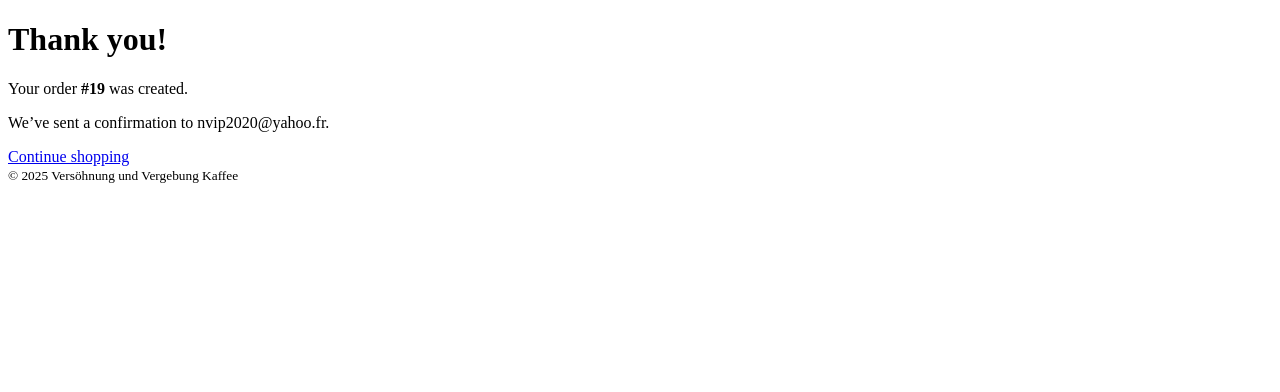
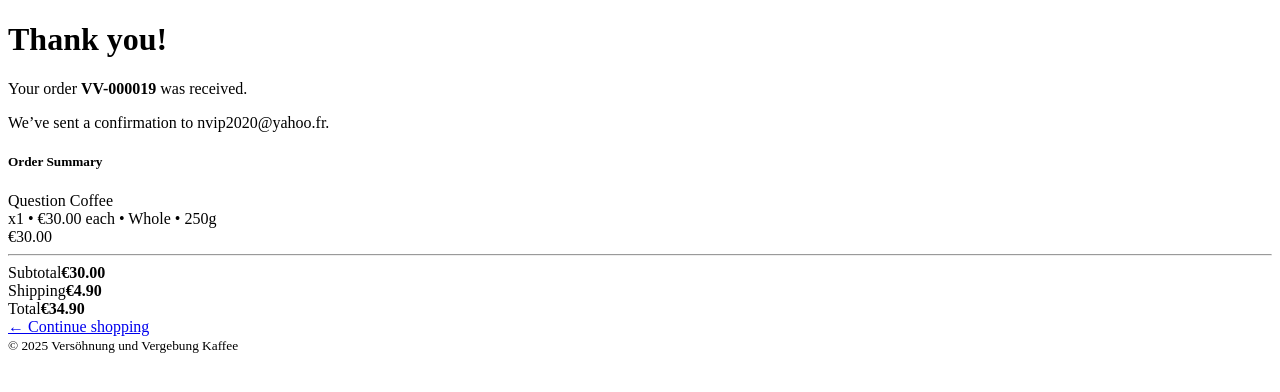
Before and after one commit to Vinsengi/VV-Kaffee, a Django app: page /thank-you/19/ in a window 1280 px wide. Shown: the part 44-436 px from the top of the page. Run offline with Django 5.2, Linux system fonts and the light colour scheme; data comes from the database, SQL or seed files in the repository; both versions use the stored data as it was after the commit.

Commit message:
Add Picklist for orders to be shipped

```diff
--- a/orders/models.py
+++ b/orders/models.py
@@ -51,6 +51,11 @@
         self.total = (self.subtotal + self.shipping).quantize(Decimal("0.01"))
         self.save(update_fields=["subtotal", "shipping", "total"])
 
+    @property
+    def reference(self) -> str:
+        # e.g. “VV-000123”
+        return f"VV-{self.id:06d}"
+
 
 class OrderItem(models.Model):
     order = models.ForeignKey(Order, on_delete=models.CASCADE, related_name="items")
--- a/orders/templates/orders/thank_you.html
+++ b/orders/templates/orders/thank_you.html
@@ -1,9 +1,53 @@
 {% extends "base.html" %}
 {% block content %}
-  <div class="text-center py-5">
-    <h1>Thank you!</h1>
-    <p>Your order <strong>#{{ order.id }}</strong> was created.</p>
-    <p>We’ve sent a confirmation to {{ order.email }}.</p>
-    <a href="/shop/" class="btn btn-primary mt-3">Continue shopping</a>
+<div class="text-center py-4">
+  <h1>Thank you!</h1>
+  <p class="lead mb-1">Your order <strong>{{ order.reference }}</strong> was received.</p>
+  <p class="text-secondary">We’ve sent a confirmation to {{ order.email }}.</p>
+</div>
+
+<div class="row g-4">
+  <!-- Order summary -->
+  <div class="col-lg-8 mx-auto">
+    <div class="card">
+      <div class="card-body">
+        <h5 class="mb-3">Order Summary</h5>
+
+        {% for oi in order.items.all %}
+          <div class="d-flex justify-content-between align-items-start mb-2">
+            <div>
+              <div class="fw-semibold">{{ oi.product_name_snapshot }}</div>
+              <div class="text-secondary small">
+                x{{ oi.quantity }} • €{{ oi.unit_price }} each
+                {% if oi.grind %} • {{ oi.grind|title|cut:"_" }}{% endif %}
+                {% if oi.weight_grams %} • {{ oi.weight_grams }}g{% endif %}
+              </div>
+            </div>
+            <div>€{{ oi.line_total }}</div>
+          </div>
+        {% empty %}
+          <p>No items found for this order.</p>
+        {% endfor %}
+
+        <hr>
+        <div class="d-flex justify-content-between">
+          <span>Subtotal</span><strong>€{{ order.subtotal }}</strong>
+        </div>
+        <div class="d-flex justify-content-between">
+          <span>Shipping</span><strong>€{{ order.shipping }}</strong>
+        </div>
+        <div class="d-flex justify-content-between fs-5 mt-2">
+          <span>Total</span><strong>€{{ order.total }}</strong>
+        </div>
+      </div>
+    </div>
+
+    <div class="d-flex justify-content-between mt-3">
+      <a href="/shop/" class="btn btn-outline-secondary">&larr; Continue shopping</a>
+      {% if request.user.is_authenticated %}
+        <a href="{% url 'orders:thank_you' order.id %}" class="btn btn-outline-secondary d-none">View order</a>
+      {% endif %}
+    </div>
   </div>
+</div>
 {% endblock %}
--- a/orders/urls.py
+++ b/orders/urls.py
@@ -5,7 +5,9 @@
 
 urlpatterns = [
     path("checkout/", views.checkout, name="checkout"),
-    path("pay/<int:order_id>/", views.pay, name="pay"),                # NEW
+    path("pay/<int:order_id>/", views.pay, name="pay"),
     path("thank-you/<int:order_id>/", views.thank_you, name="thank_you"),
-    path("stripe/webhook/", views.stripe_webhook, name="stripe_webhook"),  # NEW
+    path("stripe/webhook/", views.stripe_webhook, name="stripe_webhook"),
+    path("staff/orders/<int:order_id>/picklist/", views.order_picklist, name="order_picklist"),
+
 ]
--- a/orders/views.py
+++ b/orders/views.py
@@ -15,6 +15,7 @@
 from cart.utils import cart_from_session, compute_summary
 from .forms import CheckoutForm
 from .models import Order, OrderItem
+from django.contrib.admin.views.decorators import staff_member_required
 
 stripe.api_key = settings.STRIPE_SECRET_KEY
 
@@ -44,7 +45,7 @@
                 city=form.cleaned_data["city"],
                 postal_code=form.cleaned_data["postal_code"],
                 country=form.cleaned_data.get("country", "Germany"),
-                status="pending",
+                status="new",
             )
 
             # 2) Copy items from session cart into OrderItems + compute totals
@@ -72,6 +73,11 @@
             order.save(update_fields=["subtotal", "shipping", "total"])
 
             # 3) Create PaymentIntent
+
+            first_name = items[0]["name"] if items else "order"
+            extra = f" +{len(items) - 1} more" if len(items) > 1 else ""
+            pi_description = f"VV Kaffee -  {first_name}{extra}"
+
             intent = stripe.PaymentIntent.create(
                 amount=_to_cents(order.total),
                 currency="eur",
@@ -80,6 +86,7 @@
                     "email": order.email,
                 },
                 receipt_email=order.email,
+                description=pi_description,
                 # automatic_payment_methods is easiest for test
                 automatic_payment_methods={"enabled": True},
             )
@@ -107,18 +114,41 @@
         messages.error(request, "Payment not initialized for this order.")
         return redirect("orders:checkout")
 
+    # Build a clean list of items for display
+    order_items = []
+    subtotal = Decimal("0.00")
+    for oi in order.items.select_related("product").all():  # uses related_name="items"
+        line_total = (oi.unit_price * oi.quantity).quantize(Decimal("0.01"))
+        subtotal += line_total
+        order_items.append({
+            "name": oi.product_name_snapshot,
+            "quantity": oi.quantity,
+            "unit_price": oi.unit_price,
+            "grind": oi.grind,
+            "weight_grams": oi.weight_grams,
+            "line_total": line_total,
+        })
+
+    # fetch PI client secret
     intent = stripe.PaymentIntent.retrieve(order.payment_intent_id)
     client_secret = intent.client_secret
 
     return render(request, "orders/pay.html", {
         "order": order,
+        "order_items": order_items,
+        "subtotal": order.subtotal,   # already stored on order
+        "shipping": order.shipping,
+        "total": order.total,
         "stripe_publishable_key": settings.STRIPE_PUBLISHABLE_KEY,
         "client_secret": client_secret,
     })
 
 
 def thank_you(request, order_id: int):
-    order = get_object_or_404(Order, pk=order_id)
+    order = get_object_or_404(
+        Order.objects.prefetch_related("items__product"),
+        pk=order_id
+    )
     return render(request, "orders/thank_you.html", {"order": order})
 
 
@@ -205,3 +235,9 @@
 
     # 4) For all other events, just acknowledge
     return HttpResponse(status=200)
+
+
+@staff_member_required
+def order_picklist(request, order_id):
+    order = get_object_or_404(Order.objects.prefetch_related("items__product"), pk=order_id)
+    return render(request, "orders/picklist.html", {"order": order})
--- a/versohnung_und_vergebung_kaffee/urls.py
+++ b/versohnung_und_vergebung_kaffee/urls.py
@@ -24,6 +24,6 @@
     path('', TemplateView.as_view(template_name='home.html'), name='home'),
     path('shop/', include('products.urls', namespace='products')),
     path("cart/", include("cart.urls", namespace="cart")),
-    path("", include("orders.urls", namespace="orders")),
+    path("", include(("orders.urls", "orders"), namespace="orders")),
     path("webhook/stripe/", stripe_webhook, name="stripe_webhook"),
 ]
```
Also changed, not shown: orders/admin.py (+12 -1 lines), orders/templates/orders/pay.html (+50 -15 lines), orders/templates/orders/picklist.html (added, +36 -0 lines), db.sqlite3.
